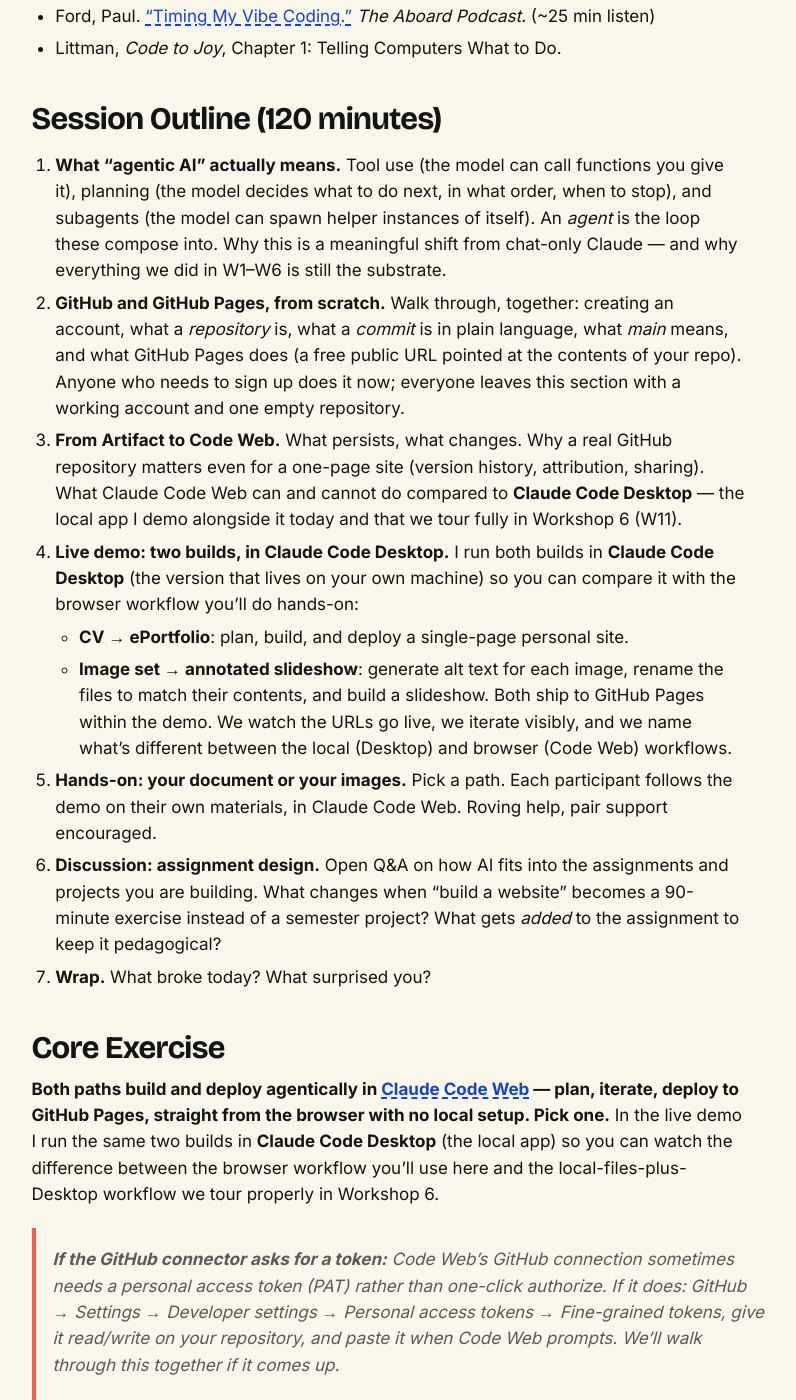
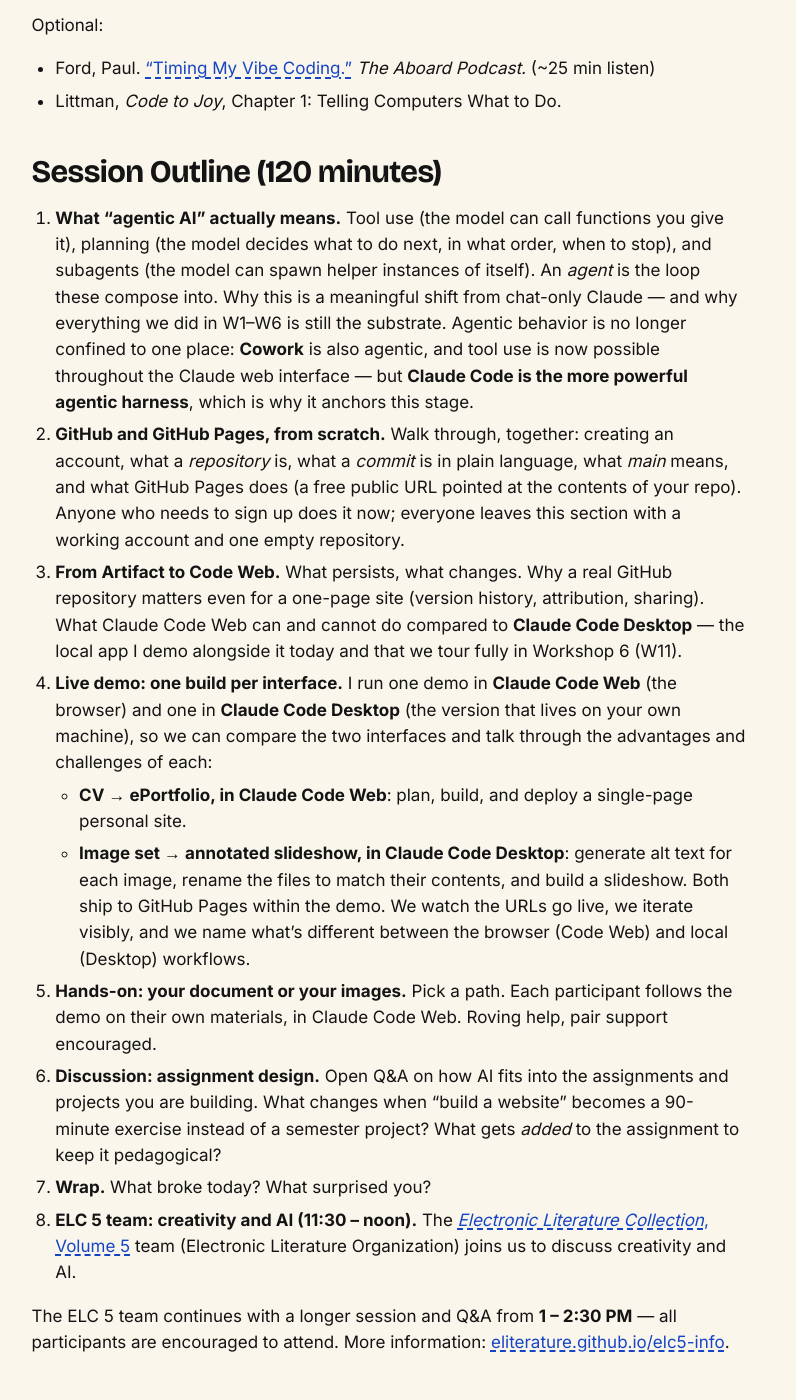
Before and after one commit to AMSUCF/NEH_AI_DH, a Jekyll site: the page built from weeks/week-07.md, in a window 1280 px wide and 1400 px high, scrolled down 1655 px. Shown: the whole window, without its empty margins (90-886 px from the left). Built offline with Jekyll 4.4.1, drawn with Linux system fonts in a browser that asks for light colours; some of the changed text lies outside the part shown.

Commit message:
Make Week 7 live; add ELC 5 session, demo comparison, and title image
- Unlock Week 7 in the home-page grid and schedule cards (last_open_week
  6 -> 7) so the week page and slide deck link live instead of "Coming
  soon".
- Add the ELC 5 (Electronic Literature Collection Volume 5) team to the
  agenda: a creativity-and-AI segment 11:30-noon, plus a longer 1-2:30 PM
  session and Q&A all participants are encouraged to attend; link to
  eliterature.github.io/elc5-info.
- Reframe the live demo as one build in Claude Code Web and one in Claude
  Code Desktop, comparing the two interfaces and the advantages and
  challenges of each (outline, Core Exercise intro, and the comparison
  note all reconciled).
- Note that Cowork is also agentic and tool use now works throughout the
  Claude web interface, but Claude Code is the more powerful harness.
- Add the GitHub EDU verification caveat (benefits not required for this
  activity).
- Set the new title image (weekseventitle.jpg) as the W7 deck cover.

Co-Authored-By: Claude Opus 4.8 <noreply@anthropic.com>

```diff
--- a/_includes/schedule-cards.html
+++ b/_includes/schedule-cards.html
@@ -7,7 +7,7 @@ Weeks above `last_open_week` render as locked "Coming soon" cards: title is
 plain text, week-page link and slide-deck link are suppressed. Bump the
 threshold as new weeks are released.
 {%- endcomment -%}
-{%- assign last_open_week = 6 -%}
+{%- assign last_open_week = 7 -%}
 {% assign weekpages = site.pages | where_exp:"p","p.week" | sort:"week" %}
 {%- assign workshop_colors = "coral,cobalt,mustard,plum" | split: "," -%}
 {%- assign workshop_seen = 0 -%}
--- a/_includes/weeks-grid.html
+++ b/_includes/weeks-grid.html
@@ -2,7 +2,7 @@
 Last unlocked week. Weeks above this render as disabled "Coming soon" tiles
 with no link. Bump this number as new weeks are released.
 {%- endcomment -%}
-{%- assign last_open_week = 6 -%}
+{%- assign last_open_week = 7 -%}
 {% assign weekpages = site.pages | where_exp:"p","p.week" | sort:"week" %}
 {%- assign workshop_colors = "coral,cobalt,mustard,plum" | split: "," -%}
 {%- assign workshop_seen = 0 -%}
--- a/slides/web/w07/index.html
+++ b/slides/web/w07/index.html
@@ -152,6 +152,7 @@
 <div class="reveal">
 <div class="slides">
 <section class="slide-cover" id="cover">
+  <img src="../../../assets/slides/w07/cover.webp" alt="" loading="lazy">
   <div class="cover-text">
     <h1>Workshop 4</h1>
     <p class="subtitle">Web and Interactive Applications</p>
--- a/weeks/week-07.md
+++ b/weeks/week-07.md
@@ -25,7 +25,7 @@ Streamed and recorded. Open to UCF faculty, graduate students, and the larger ar
 
 ## What to Bring
 
-- A free [GitHub account](https://github.com/) — created ahead of time if possible, but we will walk through signup at the start of the session for anyone who is new. Use your `.edu` email so you can apply for [GitHub Education](https://education.github.com/) benefits.
+- A free [GitHub account](https://github.com/) — created ahead of time if possible, but we will walk through signup at the start of the session for anyone who is new. Use your `.edu` email so you can apply for [GitHub Education](https://education.github.com/) benefits. Note: UCF community members are having difficulty with the account verification process, so if you can't get EDU benefits, that's OK — we don't need them for this activity.
 - **One** of the following, depending on which path you want to take:
   - **ePortfolio path:** your CV, a course syllabus, a project description, or a short bio paragraph in `.docx`, `.pdf`, or `.md`.
   - **Image-slideshow path:** a small set of images you have rights to use (5–15) — your own photographs, public-domain scans, or Creative Commons images. Examples: documentation of your fieldwork or making, a teaching image set, a small selection from an archive.
@@ -45,20 +45,23 @@ Optional:
 
 ## Session Outline (120 minutes)
 
-1. **What "agentic AI" actually means.** Tool use (the model can call functions you give it), planning (the model decides what to do next, in what order, when to stop), and subagents (the model can spawn helper instances of itself). An *agent* is the loop these compose into. Why this is a meaningful shift from chat-only Claude — and why everything we did in W1–W6 is still the substrate.
+1. **What "agentic AI" actually means.** Tool use (the model can call functions you give it), planning (the model decides what to do next, in what order, when to stop), and subagents (the model can spawn helper instances of itself). An *agent* is the loop these compose into. Why this is a meaningful shift from chat-only Claude — and why everything we did in W1–W6 is still the substrate. Agentic behavior is no longer confined to one place: **Cowork** is also agentic, and tool use is now possible throughout the Claude web interface — but **Claude Code is the more powerful agentic harness**, which is why it anchors this stage.
 2. **GitHub and GitHub Pages, from scratch.** Walk through, together: creating an account, what a *repository* is, what a *commit* is in plain language, what *main* means, and what GitHub Pages does (a free public URL pointed at the contents of your repo). Anyone who needs to sign up does it now; everyone leaves this section with a working account and one empty repository.
 3. **From Artifact to Code Web.** What persists, what changes. Why a real GitHub repository matters even for a one-page site (version history, attribution, sharing). What Claude Code Web can and cannot do compared to **Claude Code Desktop** — the local app I demo alongside it today and that we tour fully in Workshop 6 (W11).
-4. **Live demo: two builds, in Claude Code Desktop.** I run both builds in **Claude Code Desktop** (the version that lives on your own machine) so you can compare it with the browser workflow you'll do hands-on:
-   - **CV → ePortfolio**: plan, build, and deploy a single-page personal site.
-   - **Image set → annotated slideshow**: generate alt text for each image, rename the files to match their contents, and build a slideshow.
-   Both ship to GitHub Pages within the demo. We watch the URLs go live, we iterate visibly, and we name what's different between the local (Desktop) and browser (Code Web) workflows.
+4. **Live demo: one build per interface.** I run one demo in **Claude Code Web** (the browser) and one in **Claude Code Desktop** (the version that lives on your own machine), so we can compare the two interfaces and talk through the advantages and challenges of each:
+   - **CV → ePortfolio, in Claude Code Web**: plan, build, and deploy a single-page personal site.
+   - **Image set → annotated slideshow, in Claude Code Desktop**: generate alt text for each image, rename the files to match their contents, and build a slideshow.
+   Both ship to GitHub Pages within the demo. We watch the URLs go live, we iterate visibly, and we name what's different between the browser (Code Web) and local (Desktop) workflows.
 5. **Hands-on: your document or your images.** Pick a path. Each participant follows the demo on their own materials, in Claude Code Web. Roving help, pair support encouraged.
 6. **Discussion: assignment design.** Open Q&A on how AI fits into the assignments and projects you are building. What changes when "build a website" becomes a 90-minute exercise instead of a semester project? What gets *added* to the assignment to keep it pedagogical?
 7. **Wrap.** What broke today? What surprised you?
+8. **ELC 5 team: creativity and AI (11:30 – noon).** The [*Electronic Literature Collection*, Volume 5](https://eliterature.github.io/elc5-info/) team (Electronic Literature Organization) joins us to discuss creativity and AI.
+
+The ELC 5 team continues with a longer session and Q&A from **1 – 2:30 PM** — all participants are encouraged to attend. More information: [eliterature.github.io/elc5-info](https://eliterature.github.io/elc5-info/).
 
 ## Core Exercise
 
-**Both paths build and deploy agentically in [Claude Code Web](https://claude.ai/code) — plan, iterate, deploy to GitHub Pages, straight from the browser with no local setup. Pick one.** In the live demo I run the same two builds in **Claude Code Desktop** (the local app) so you can watch the difference between the browser workflow you'll use here and the local-files-plus-Desktop workflow we tour properly in Workshop 6.
+**Both paths build and deploy agentically in [Claude Code Web](https://claude.ai/code) — plan, iterate, deploy to GitHub Pages, straight from the browser with no local setup. Pick one.** In the live demo I run one build in **Claude Code Web** and one in **Claude Code Desktop** (the local app) so we can compare the two interfaces and the advantages and challenges of each — the Desktop workflow is the one we tour more fully in Workshop 6.
 
 > **If the GitHub connector asks for a token:** Code Web's GitHub connection sometimes needs a personal access token (PAT) rather than one-click authorize. If it does: GitHub → *Settings → Developer settings → Personal access tokens → Fine-grained tokens*, give it read/write on your repository, and paste it when Code Web prompts. We'll walk through this together if it comes up.
 
@@ -85,7 +88,7 @@ Optional:
 6. **Deploy via GitHub Pages.** *Settings → Pages*, source `main` branch, folder `/site` (or `/(root)`). Wait two minutes; the live URL appears.
 7. **Save the URL.** Bring it to W9.
 
-**While you build, watch the comparison.** The demo runs both of these in Claude Code Desktop — same agentic loop (plan → build → deploy), same Pages target, but the files live on my machine and I commit through GitHub Desktop instead of the browser. Notice where the two workflows diverge: setup, where your files live, how you connect to GitHub, what persists between sessions. That contrast is the on-ramp to the CLI tour in Workshop 6.
+**While you build, watch the comparison.** We run one demo in **Claude Code Web** and one in **Claude Code Desktop**, comparing the two interfaces and discussing the advantages and challenges of each — same agentic loop (plan → build → deploy) and same Pages target, but Desktop keeps the files on my machine and commits through GitHub Desktop instead of the browser. Notice where the two workflows diverge: setup, where your files live, how you connect to GitHub, what persists between sessions. That contrast is the on-ramp to the CLI tour in Workshop 6.
 
 ## Pedagogical Note
 
```
Also changed, not shown: assets/slides/w07/cover.webp (added), weekseventitle.jpg (added).
